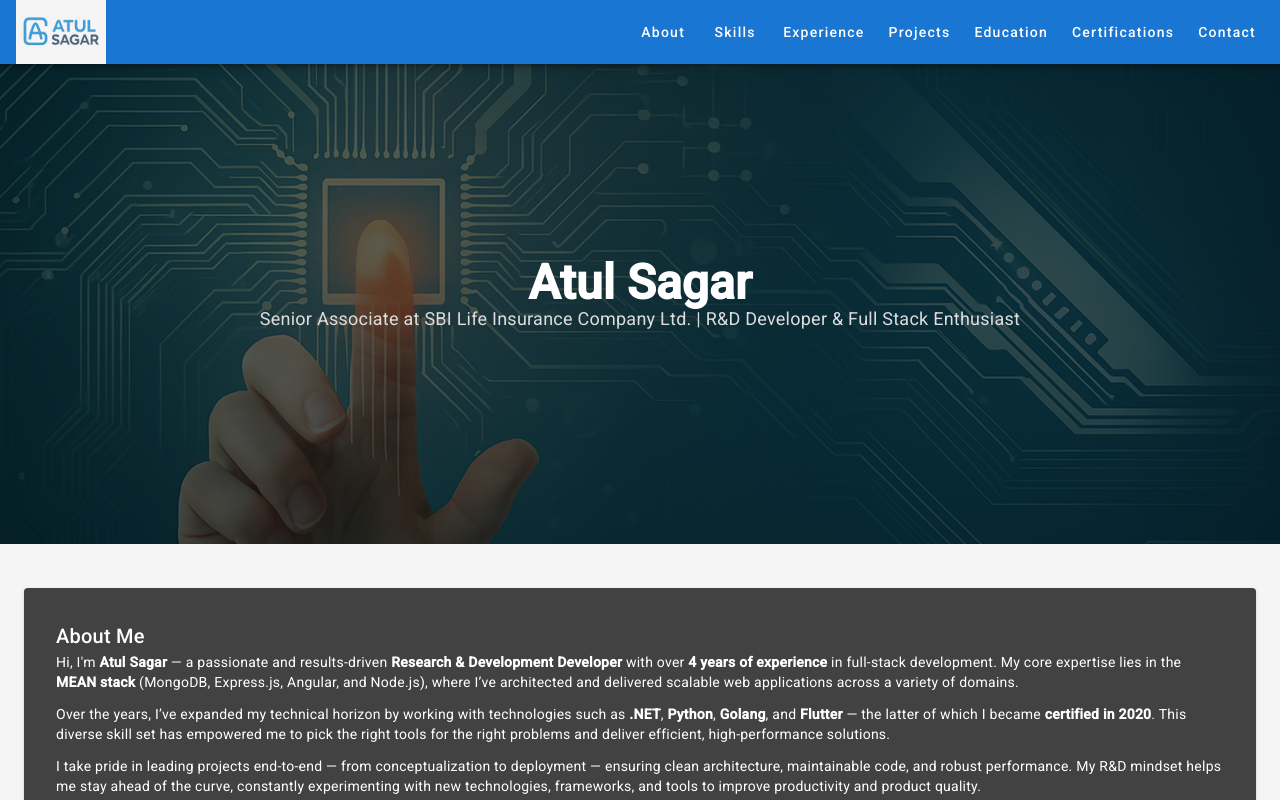
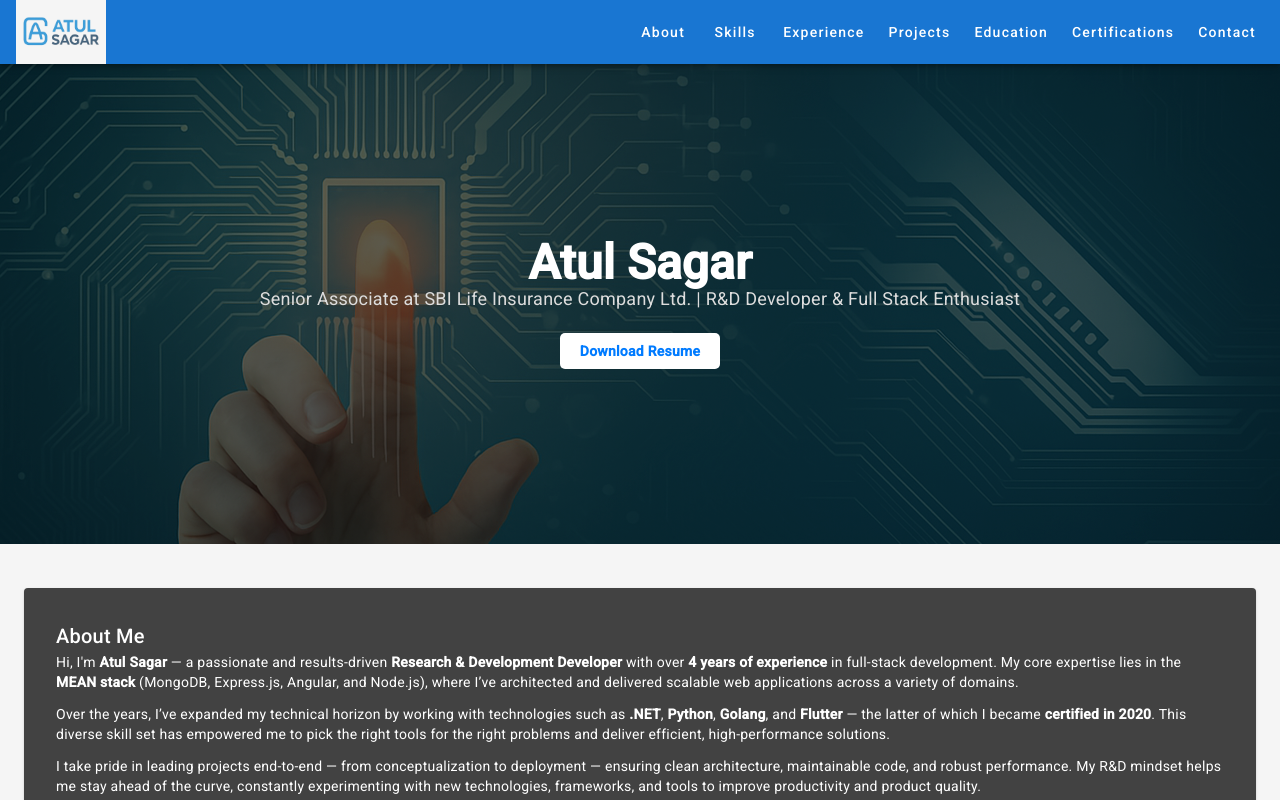
Before and after one commit to Atul-Sagar/my-portfolio-mean, an Angular app: page / in a window 1280 px wide. Built offline with nearby package versions, Linux system fonts and the light colour scheme.

Commit message:
Added Dummy resume

```diff
--- a/src/app/app.component.html
+++ b/src/app/app.component.html
@@ -39,6 +39,10 @@
       <div class="hero-content">
         <h1>Atul Sagar</h1>
         <p>Senior Associate at SBI Life Insurance Company Ltd. | R&D Developer & Full Stack Enthusiast</p>
+
+        <div class="resume-button">
+          <a href="assets/dummyResume.pdf" download class="btn-download">Download Resume</a>
+        </div>
       </div>
     </section>
 
@@ -130,6 +134,7 @@
           </mat-card-header>
           <mat-card-content>
             <div *ngFor="let skill of skills" class="skill-row">
+              <p>Icon here</p>
               <span class="skill-label">{{ skill.name }}</span>
               <input type="range"
                      min="0"
@@ -143,6 +148,47 @@
         </mat-card>
       </section>
 
+
+      <section class="section" >
+        <p>
+          4. Skills Progress / Radar Chart
+          Use visual graphs to showcase your proficiency in various tech.
+
+          Can use Chart.js or ngx-charts.
+        </p>
+      </section>
+
+
+      5. Blog / Articles
+Show that you don’t just code — you think, write, and share knowledge. Link to:
+
+Dev.to
+
+Medium
+
+Hashnode
+
+Or host a simple Markdown-powered blog on your site
+
+
+🎥 6. Video Introduction
+Record a short 30-second intro (just like a pitch at a meetup or interview).
+
+"Hi, I'm Atul, an R&D developer passionate about building full-stack solutions..."
+
+
+
+🧪 7. Interactive Playground or Mini-App
+A section where users can interact with something cool — a calculator, drawing tool, form validator, etc.
+
+
+
+8. JSON Resume Export
+Let users export your resume as structured JSON or download it as .txt or .md — just a nerdy-cool touch 😄
+
+
+📮 10. Contact Form With Validation
+Make your contact section more dynamic with proper validation, toast notifications, and success messages.
 
       <!-- Experience Section -->
       <section id="experience" class="section">
--- a/src/app/app.component.scss
+++ b/src/app/app.component.scss
@@ -279,6 +279,28 @@ $text-color: #333;
     align-items: center;
     justify-content: center;
 
+    .resume-button {
+        margin-top: 20px;
+        text-align: center;
+
+        .btn-download {
+          background-color: #ffffff;
+          color: #007bff;
+          padding: 10px 20px;
+          font-weight: bold;
+          border-radius: 5px;
+          text-decoration: none;
+          transition: all 0.3s ease;
+
+          &:hover {
+            background-color: #007bff;
+            color: #ffffff;
+            box-shadow: 0 2px 10px rgba(0, 0, 0, 0.2);
+          }
+        }
+      }
+
+
     h1 {
       font-size: 48px;
       font-weight: 700;
```
Also changed, not shown: 1 other file (tests, documents, lock files or other folders).
